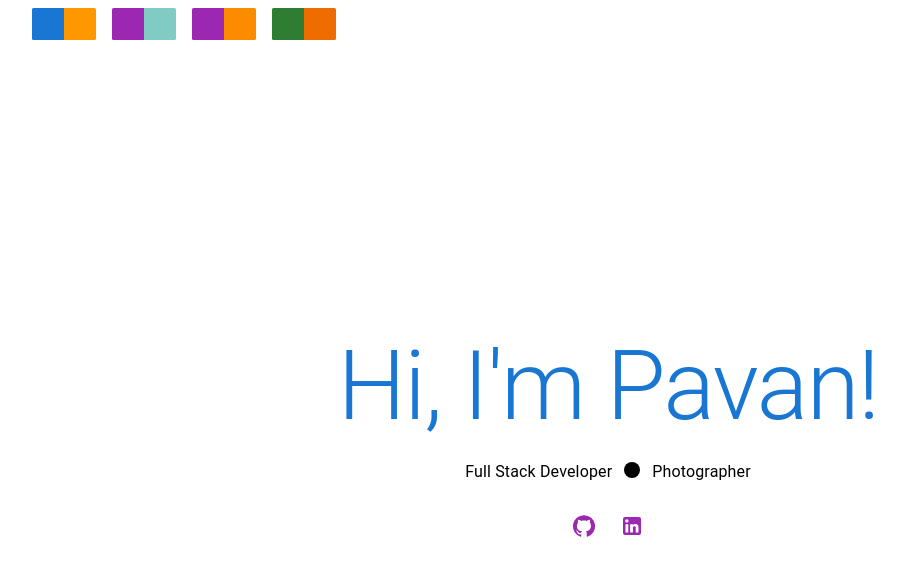
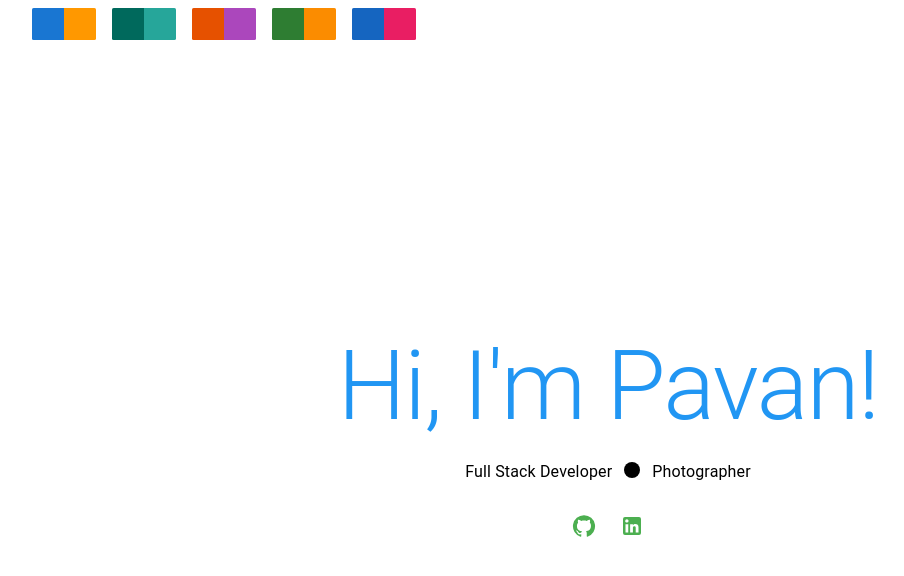
Before and after one commit to chilupa/dev-landing-page, a React (Create React App) app: page / in a window 1280 px wide. Shown: the top 576 px of the page, without its empty margins (32-936 px from the left). Built offline with nearby package versions, Linux system fonts and the light colour scheme.

Commit message:
Move theme from index.js to App.js

```diff
--- a/src/components/Header/Header.js
+++ b/src/components/Header/Header.js
@@ -1,25 +1,15 @@
 import React from 'react';
-
-import { Box, IconButton, colors } from '@mui/material';
-
-import { useTheme } from '@mui/styles';
-import theme from '../../utils/theme';
+import { Box, colors } from '@mui/material';
 
 const colorPalettes = [
   { primary: colors.blue[700], secondary: colors.orange[500] },
-  { primary: colors.purple[500], secondary: colors.teal[200] },
-  { primary: colors.purple[500], secondary: colors.orange[600] },
-  { primary: colors.green[800], secondary: colors.orange[800] },
+  { primary: colors.teal[800], secondary: colors.teal[400] },
+  { primary: colors.orange[900], secondary: colors.purple[400] },
+  { primary: colors.green[800], secondary: colors.orange[600] },
+  { primary: colors.blue[800], secondary: colors.pink[500] },
 ];
 
-const handlePaletteChange = (primaryColor, secondaryColor) => {
-  console.log(`primaryColor`, primaryColor);
-  console.log(`secondaryColor`, secondaryColor);
-  theme.palette.primary.main = primaryColor;
-  theme.palette.secondary.main = secondaryColor;
-};
-
-const Header = () => {
+const Header = ({ handlePaletteChange }) => {
   return (
     <Box display="flex" flexDirection="row" gap={2} pt={1}>
       {colorPalettes.map(({ primary, secondary }, index) => (
--- a/src/index.js
+++ b/src/index.js
@@ -2,17 +2,12 @@ import React from 'react';
 import ReactDOM from 'react-dom';
 import './index.css';
 import App from './pages/App/App';
-import { createTheme, ThemeProvider } from '@mui/material/styles';
 
 import reportWebVitals from './reportWebVitals';
-import theme from './utils/theme';
 
 ReactDOM.render(
   <React.StrictMode>
-    <ThemeProvider theme={theme}>
-      {console.log(`theme`, theme)}
-      <App />
-    </ThemeProvider>
+    <App />
   </React.StrictMode>,
   document.getElementById('root')
 );
--- a/src/pages/App/App.js
+++ b/src/pages/App/App.js
@@ -1,9 +1,14 @@
-import React from 'react';
+import React, { useState } from 'react';
 import Bio from '../../components/Bio/Bio';
 import Header from '../../components/Header/Header';
-import { Container, Box, Typography, useTheme } from '@mui/material';
+import { Container, Box, Typography, useTheme, colors } from '@mui/material';
 import SocialMedia from '../../components/SocialMedia/SocialMedia';
 import { makeStyles } from '@mui/styles';
+import {
+  createTheme,
+  responsiveFontSizes,
+  ThemeProvider,
+} from '@mui/material/styles';
 
 const useStyles = makeStyles({
   container: {
@@ -17,12 +22,37 @@ const useStyles = makeStyles({
 
 const App = () => {
   const classes = useStyles();
+  const [primaryColor, setPrimaryColor] = useState(colors.blue[500]);
+  const [secondaryColor, setSecondaryColor] = useState(colors.green[500]);
+
+  const theme = React.useMemo(
+    () =>
+      responsiveFontSizes(
+        createTheme({
+          palette: {
+            primary: { main: primaryColor },
+            secondary: { main: secondaryColor },
+          },
+        })
+      ),
+    [primaryColor, secondaryColor]
+  );
+
+  const handlePaletteChange = (primaryColor, secondaryColor) => {
+    setPrimaryColor(primaryColor);
+    setSecondaryColor(secondaryColor);
+  };
+
+  const headerProps = {
+    handlePaletteChange,
+  };
 
   return (
+    <ThemeProvider theme={theme}>
       <Container maxWidth="lg">
-      <Header />
+        <Header {...headerProps} />
         <Box className={classes.container}>
-        <Box className={classes.box}>
+          <Box>
             <Typography variant="h1" color="primary">
               Hi, I'm Pavan!
             </Typography>
@@ -34,6 +64,7 @@ const App = () => {
           </Box>
         </Box>
       </Container>
+    </ThemeProvider>
   );
 };
 
--- a/src/utils/theme.js
+++ /dev/null
@@ -1,10 +0,0 @@
-import { colors } from '@mui/material';
-import { createTheme, responsiveFontSizes } from '@mui/material/styles';
-
-const theme = responsiveFontSizes(
-  createTheme({
-    palette: {},
-  })
-);
-
-export default theme;
```
Lines whose indentation alone changed are shown as unchanged.
